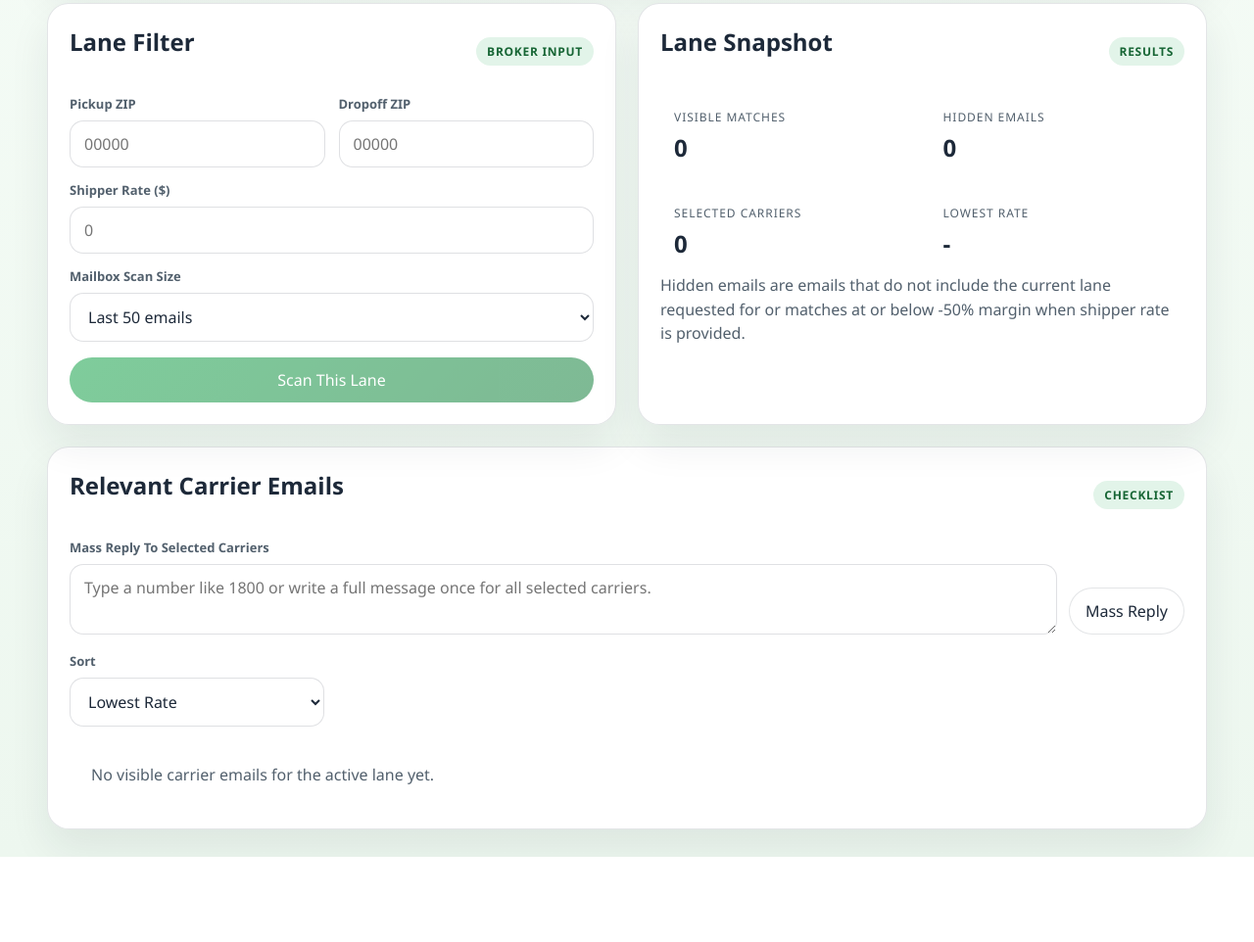
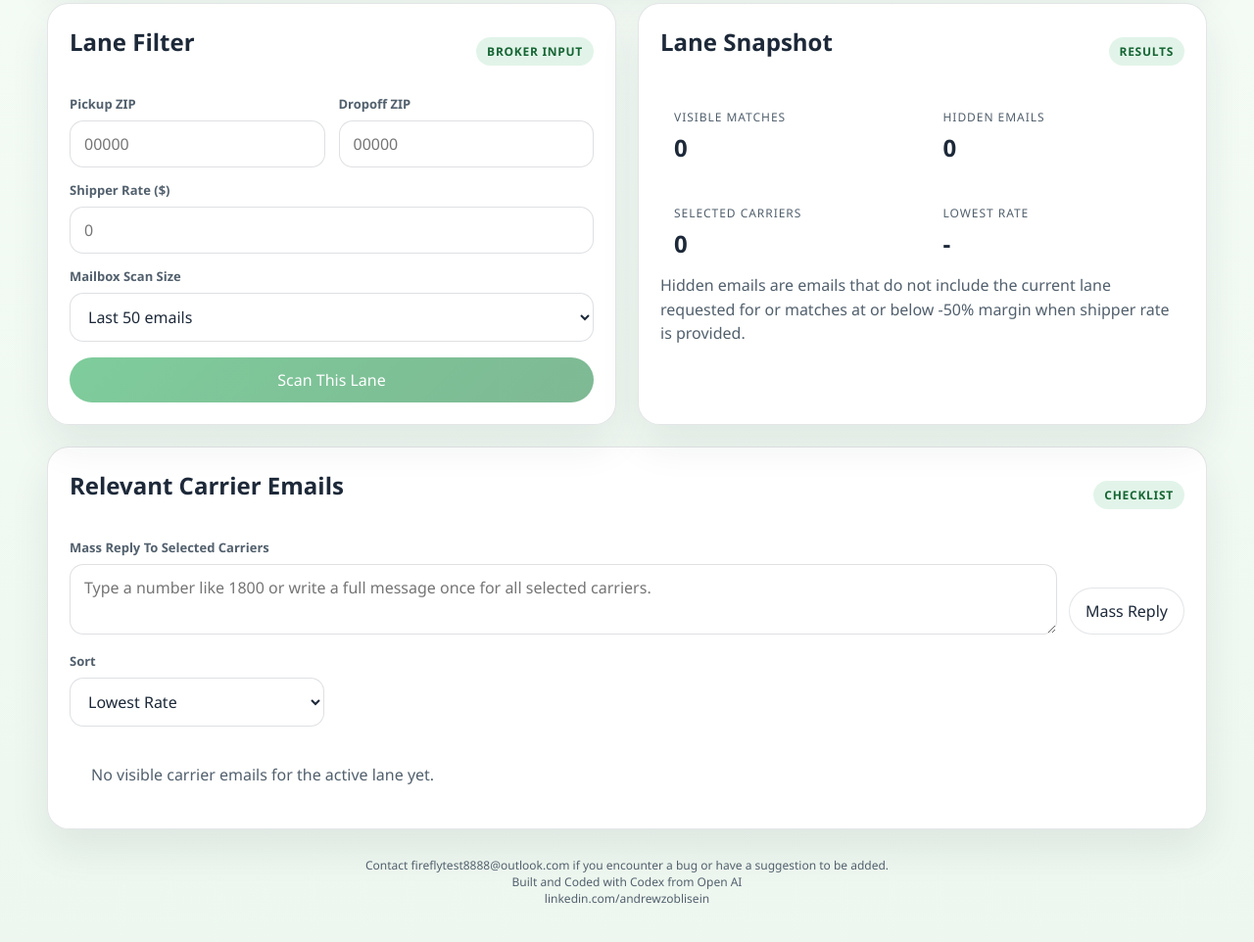
Before and after one commit to MarginFlow/MarginFlow, a website: page public/index.html in a window 1280 px wide. Shown: the part 504-1466 px from the top of the page at 98% size. Before the commit the page ends 1379 px from the top, so only its background shows below. Drawn offline with Linux system fonts and the light colour scheme.

Commit message:
Update footer contact and credit text

```diff
--- a/public/index.html
+++ b/public/index.html
@@ -114,6 +114,12 @@
           <p class="empty-state">Sign in and scan a lane to load matching carrier emails.</p>
         </div>
       </section>
+
+      <footer class="site-footer">
+        <div>Contact fireflytest8888@outlook.com if you encounter a bug or have a suggestion to be added.</div>
+        <div>Built and Coded with Codex from Open AI</div>
+        <div>linkedin.com/andrewzoblisein</div>
+      </footer>
     </main>
   </body>
 </html>
--- a/public/styles.css
+++ b/public/styles.css
@@ -371,6 +371,14 @@ button:disabled {
   color: var(--muted);
 }
 
+.site-footer {
+  margin-top: 20px;
+  padding: 8px 4px 20px;
+  color: var(--muted);
+  font-size: 12px;
+  text-align: center;
+}
+
 .mono {
   font-family: var(--mono);
 }
```
